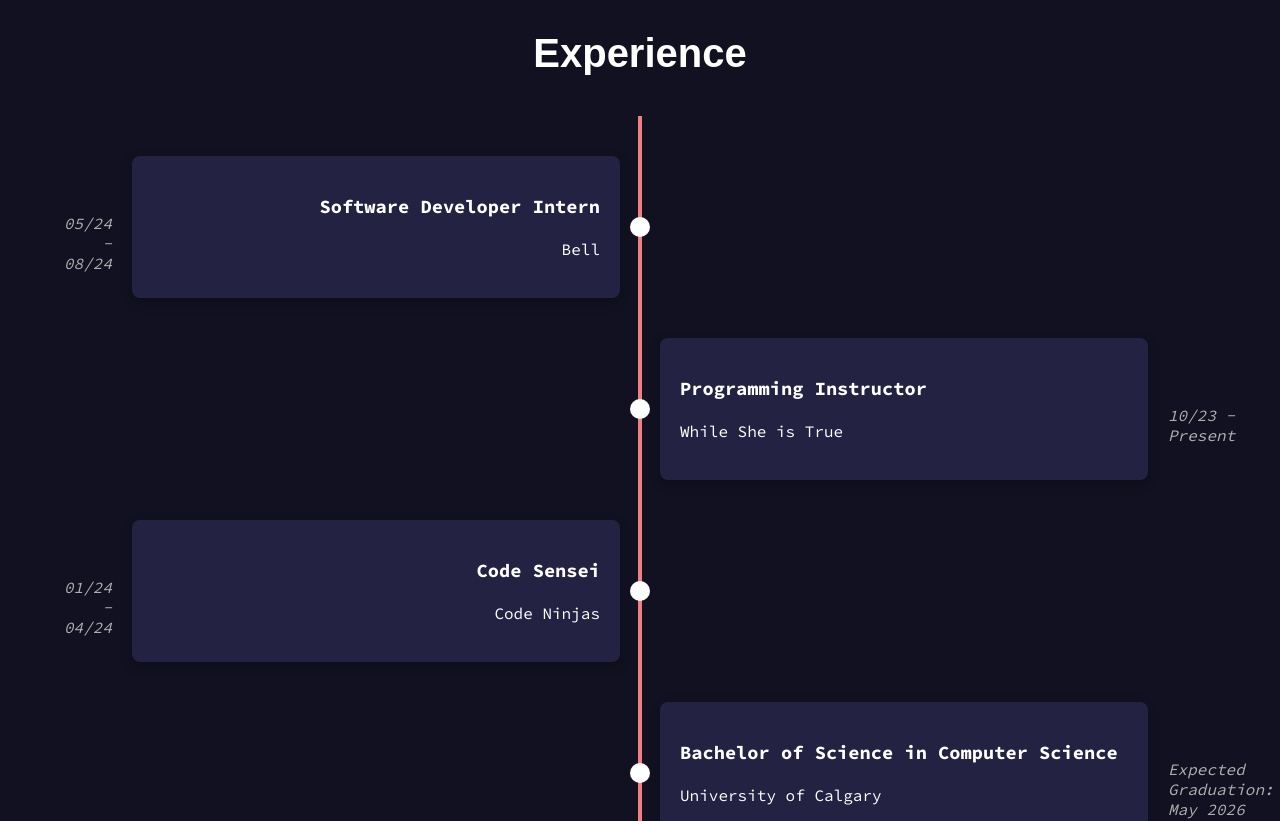
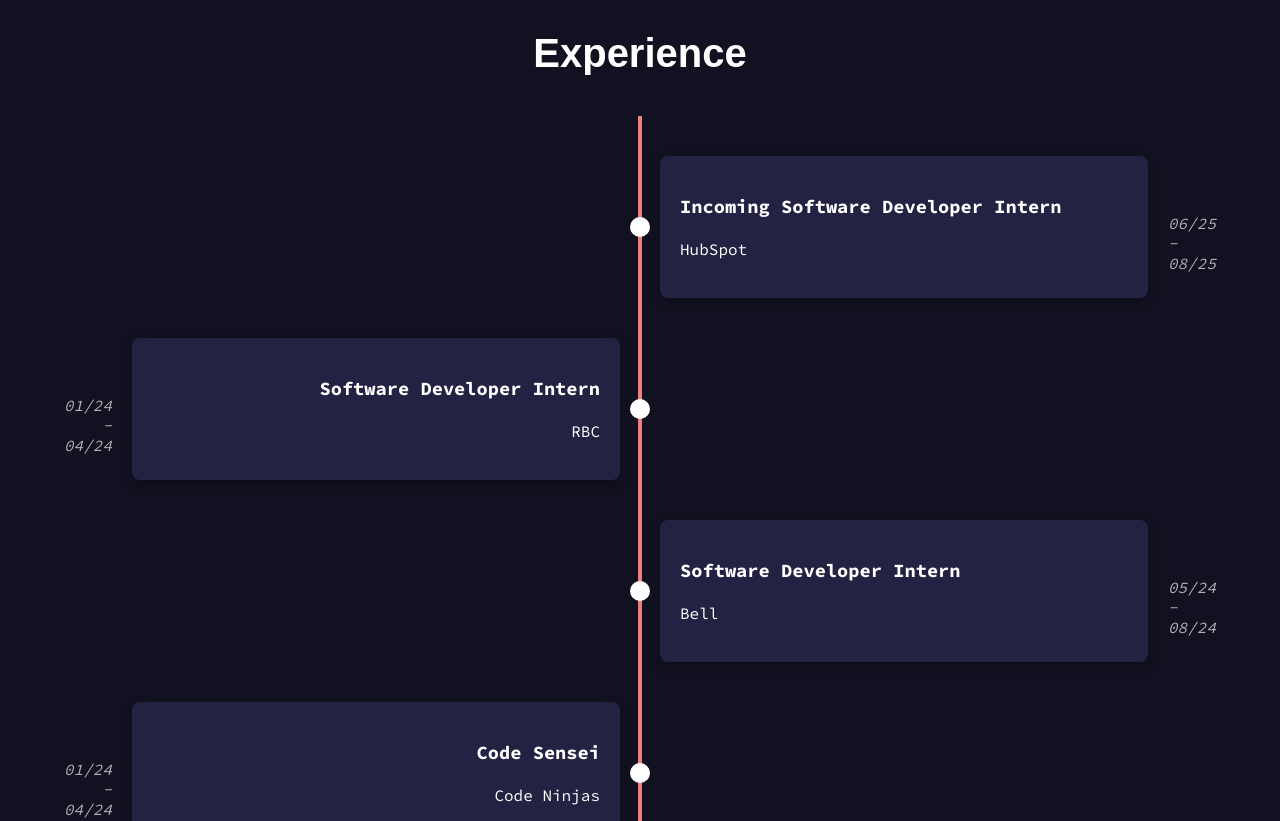
Before and after one commit to alisha-nas/personal-website, a React (Create React App) app: page / in a window 1280 px wide. Shown: the part 1500-2321 px from the top of the page. Built offline with nearby package versions, Linux system fonts and the light colour scheme.

Commit message:
Updated experience timeline content

```diff
--- a/src/pages/experience/Experience.js
+++ b/src/pages/experience/Experience.js
@@ -6,18 +6,25 @@
     <section id="experience-section" className="experience-container">
       <h1>Experience</h1>
       <div className="timeline">
-        <div className="timeline-item left">
+      <div className="timeline-item right">
+          <div className="timeline-content">
+            <h3>Incoming Software Developer Intern</h3>
+            <p className="experience-date">06/25 - 08/25</p>
+            <p className="experience-description">HubSpot</p>
+          </div>
+        </div>
+      <div className="timeline-item left">
+          <div className="timeline-content">
+            <h3>Software Developer Intern</h3>
+            <p className="experience-date">01/24 - 04/24</p>
+            <p className="experience-description">RBC</p>
+          </div>
+        </div>
+        <div className="timeline-item right">
           <div className="timeline-content">
             <h3>Software Developer Intern</h3>
             <p className="experience-date">05/24 - 08/24</p>
             <p className="experience-description">Bell</p>
-          </div>
-        </div>
-        <div className="timeline-item right">
-          <div className="timeline-content">
-            <h3>Programming Instructor</h3>
-            <p className="experience-date">10/23 - Present</p>
-            <p className="experience-description">While She is True</p>
           </div>
         </div>
         <div className="timeline-item left">
```
